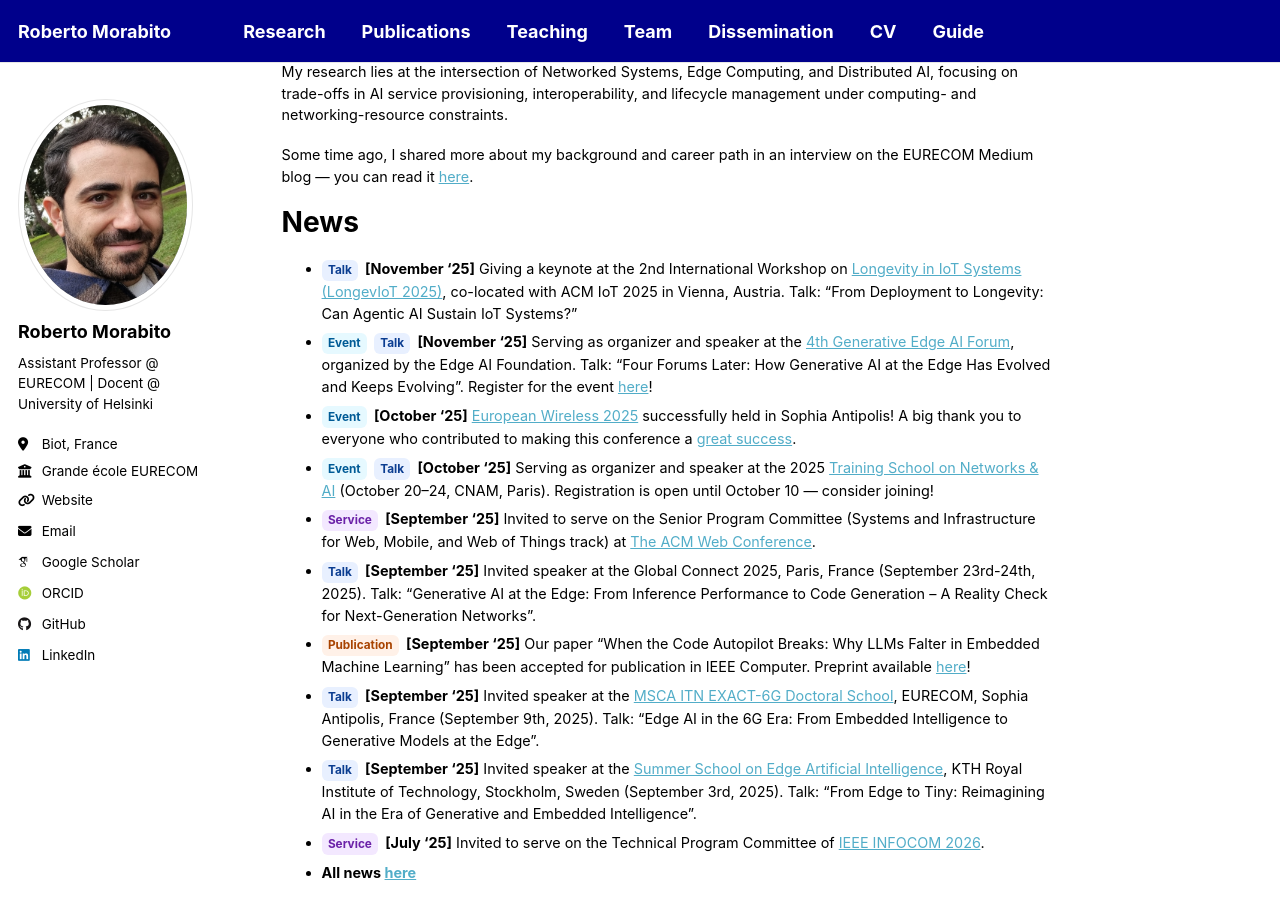
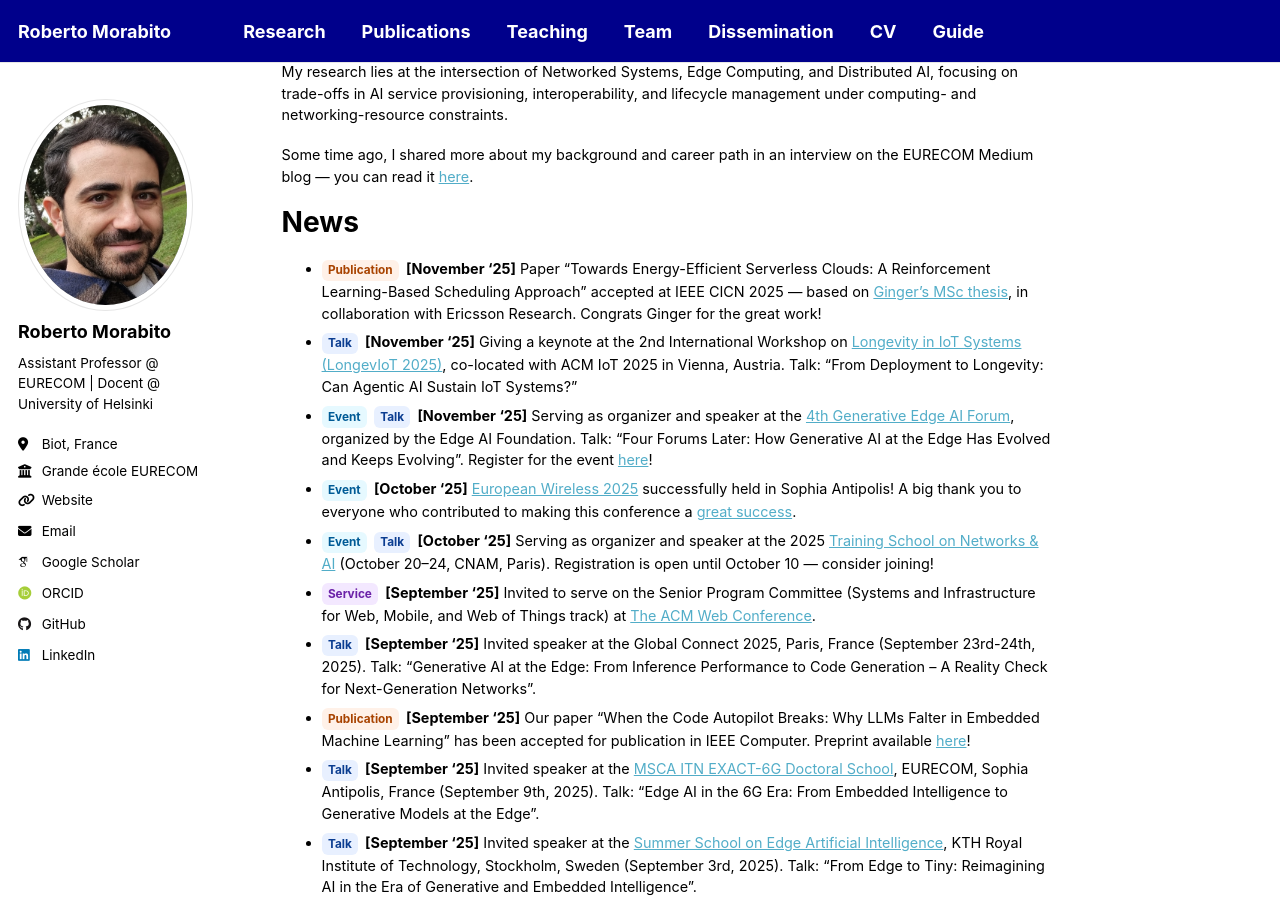
Before and after one commit to robertmora/robertmora.github.io, a Jekyll site: the page built from _pages/about.md, in a window 1280 px wide and 900 px high, scrolled down 439 px. Built offline with Jekyll 4.4.1, drawn with Linux system fonts in a browser that asks for light colours; some web fonts are replaced; a script that is not in the unit is left out.

Commit message:
Update about.md

```diff
--- a/_pages/about.md
+++ b/_pages/about.md
@@ -19,6 +19,7 @@ Some time ago, I shared more about my background and career path in an interview
 
 News
 ======
+- [Publication](){:.tag .tag--pub} **[November '25]** Paper "Towards Energy-Efficient Serverless Clouds: A Reinforcement Learning-Based Scheduling Approach" accepted at IEEE CICN 2025 — based on [Ginger’s MSc thesis]([https://longeviot.github.io/2025/](https://aaltodoc.aalto.fi/items/0110965a-10dc-4ac2-ad0e-71e2bc71e6a9)){:target="_blank"}, in collaboration with Ericsson Research. Congrats Ginger for the great work!
 - [Talk](){:.tag .tag--talk} **[November '25]** Giving a keynote at the 2nd International Workshop on [Longevity in IoT Systems (LongevIoT 2025)](https://longeviot.github.io/2025/){:target="_blank"}, co-located with ACM IoT 2025 in Vienna, Austria. Talk: "From Deployment to Longevity: Can Agentic AI Sustain IoT Systems?"
 - [Event](){:.tag .tag--event} [Talk](){:.tag .tag--talk} **[November '25]** Serving as organizer and speaker at the [4th Generative Edge AI Forum](https://www.linkedin.com/posts/edgeaifoundation_the-edge-ai-revolution-is-here-the-clouds-activity-7386421618434109440-PQS9){:target="_blank"}, organized by the Edge AI Foundation. Talk: "Four Forums Later: How Generative AI at the Edge Has Evolved and Keeps Evolving".  Register for the event [here](https://www.edgeaifoundation.org/events/generative-edge-ai-architectures-agents-apps){:target="_blank"}!
 - [Event](){:.tag .tag--event} **[October '25]** [European Wireless 2025](https://ew2025.european-wireless.org/){:target="_blank"} successfully held in Sophia Antipolis! A big thank you to everyone who contributed to making this conference a [great success](https://www.linkedin.com/posts/eurecom_5g-6g-ai-activity-7389318904403214336-lbM8){:target="_blank"}.
```
